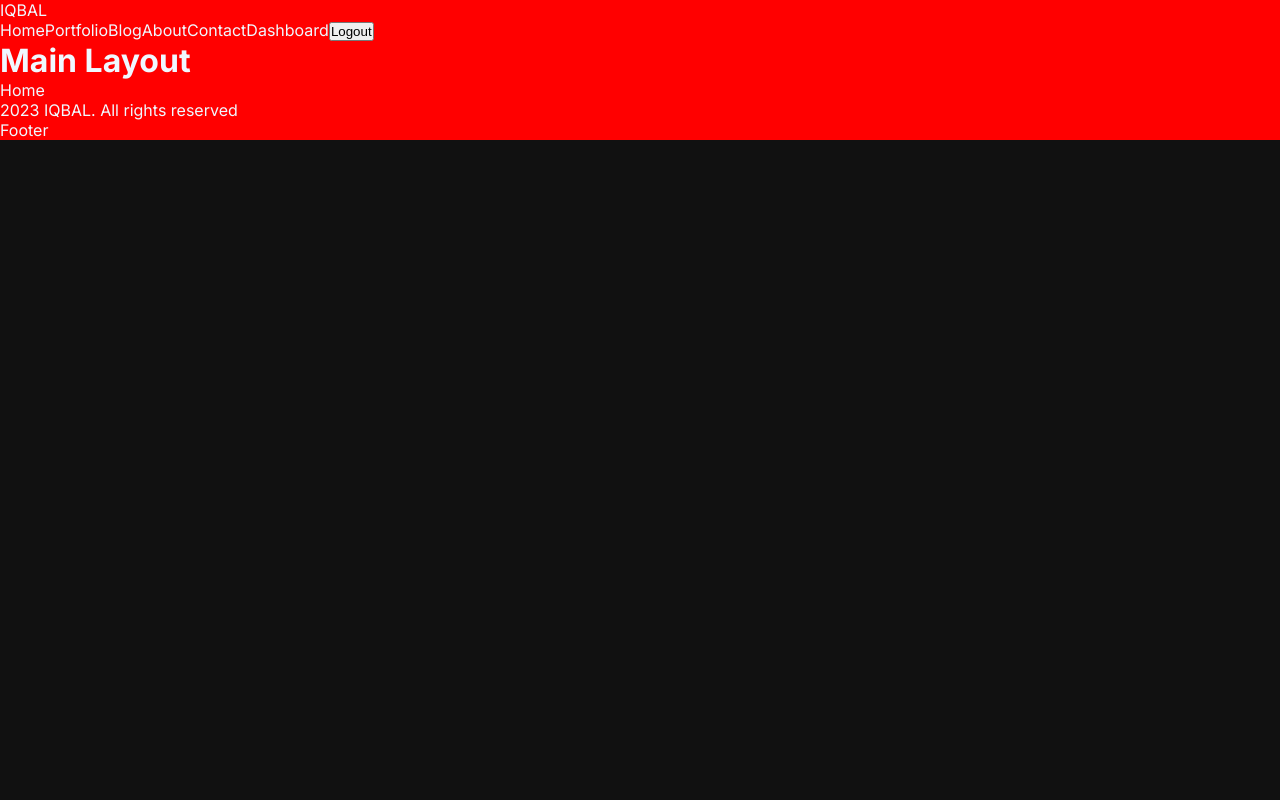
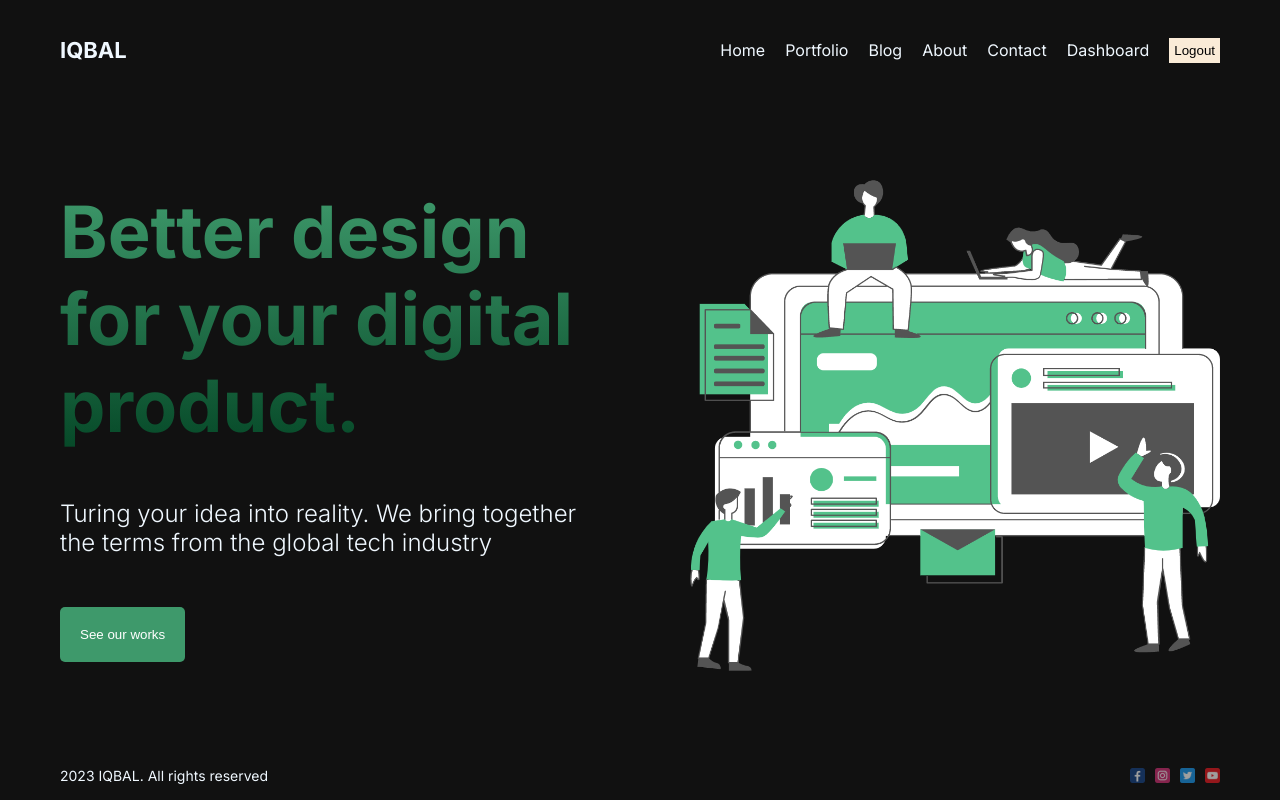
Before and after one commit to JsIqbal/next-portfolio-v2, a Next.js app: page / in a window 1280 px wide. Built offline with nearby package versions, Linux system fonts and the light colour scheme.

Commit message:
Complete HomePage

```diff
--- a/next.config.js
+++ b/next.config.js
@@ -1,4 +1,8 @@
 /** @type {import('next').NextConfig} */
-const nextConfig = {}
+const nextConfig = {
+    images: {
+        domains: ["images.pexels.com"],
+    },
+};
 
-module.exports = nextConfig
+module.exports = nextConfig;
--- a/src/app/globals.css
+++ b/src/app/globals.css
@@ -18,5 +18,11 @@ a {
 }
 
 .container {
-    background-color: red;
+    max-width: 1366px;
+    min-height: 100vh;
+    margin: 0 auto;
+    padding: 0 60px;
+    display: flex;
+    flex-direction: column;
+    justify-content: space-between;
 }
--- a/src/app/layout.js
+++ b/src/app/layout.js
@@ -16,7 +16,6 @@ export default function RootLayout({ children }) {
             <body className={inter.className}>
                 <div className="container">
                     <Navbar />
-                    <h1>Main Layout</h1>
                     {children}
                     <Footer />
                 </div>
--- a/src/app/page.jsx
+++ b/src/app/page.jsx
@@ -1,6 +1,23 @@
 import Image from "next/image";
 import styles from "./page.module.css";
+import Hero from "public/hero.png";
 
 export default function Home() {
-    return <div>Home</div>;
+    return (
+        <div className={styles.container}>
+            <div className={styles.item}>
+                <h1 className={styles.title}>
+                    Better design for your digital product.
+                </h1>
+                <p className={styles.desc}>
+                    Turing your idea into reality. We bring together the terms
+                    from the global tech industry
+                </p>
+                <button className={styles.button}>See our works</button>
+            </div>
+            <div className={styles.item}>
+                <Image src={Hero} className={styles.img} />
+            </div>
+        </div>
+    );
 }
--- a/src/app/page.module.css
+++ b/src/app/page.module.css
@@ -1,229 +1,40 @@
-.main {
-  display: flex;
-  flex-direction: column;
-  justify-content: space-between;
-  align-items: center;
-  padding: 6rem;
-  min-height: 100vh;
+.container {
+    display: flex;
+    align-items: center;
+    gap: 100px;
 }
 
-.description {
-  display: inherit;
-  justify-content: inherit;
-  align-items: inherit;
-  font-size: 0.85rem;
-  max-width: var(--max-width);
-  width: 100%;
-  z-index: 2;
-  font-family: var(--font-mono);
+.item {
+    flex: 1;
+    display: flex;
+    flex-direction: column;
+    gap: 50px;
 }
 
-.description a {
-  display: flex;
-  justify-content: center;
-  align-items: center;
-  gap: 0.5rem;
+.title {
+    font-size: 72px;
+    background: linear-gradient(to bottom, #3e996b, #064928);
+    -webkit-background-clip: text;
+    -webkit-text-fill-color: transparent;
 }
 
-.description p {
-  position: relative;
-  margin: 0;
-  padding: 1rem;
-  background-color: rgba(var(--callout-rgb), 0.5);
-  border: 1px solid rgba(var(--callout-border-rgb), 0.3);
-  border-radius: var(--border-radius);
+.img {
+    width: 100%;
+    height: 500px;
+    object-fit: cover;
 }
 
-.code {
-  font-weight: 700;
-  font-family: var(--font-mono);
+.desc {
+    font-size: 24px;
+    font-weight: 300;
 }
 
-.grid {
-  display: grid;
-  grid-template-columns: repeat(4, minmax(25%, auto));
-  width: var(--max-width);
-  max-width: 100%;
+.button {
+    padding: 20px;
+    cursor: pointer;
+    background-color: #3e996b;
+    border: none;
+    border-radius: 5px;
+    width: max-content;
+    color: white;
 }
-
-.card {
-  padding: 1rem 1.2rem;
-  border-radius: var(--border-radius);
-  background: rgba(var(--card-rgb), 0);
-  border: 1px solid rgba(var(--card-border-rgb), 0);
-  transition: background 200ms, border 200ms;
-}
-
-.card span {
-  display: inline-block;
-  transition: transform 200ms;
-}
-
-.card h2 {
-  font-weight: 600;
-  margin-bottom: 0.7rem;
-}
-
-.card p {
-  margin: 0;
-  opacity: 0.6;
-  font-size: 0.9rem;
-  line-height: 1.5;
-  max-width: 30ch;
-}
-
-.center {
-  display: flex;
-  justify-content: center;
-  align-items: center;
-  position: relative;
-  padding: 4rem 0;
-}
-
-.center::before {
-  background: var(--secondary-glow);
-  border-radius: 50%;
-  width: 480px;
-  height: 360px;
-  margin-left: -400px;
-}
-
-.center::after {
-  background: var(--primary-glow);
-  width: 240px;
-  height: 180px;
-  z-index: -1;
-}
-
-.center::before,
-.center::after {
-  content: '';
-  left: 50%;
-  position: absolute;
-  filter: blur(45px);
-  transform: translateZ(0);
-}
-
-.logo {
-  position: relative;
-}
-/* Enable hover only on non-touch devices */
-@media (hover: hover) and (pointer: fine) {
-  .card:hover {
-    background: rgba(var(--card-rgb), 0.1);
-    border: 1px solid rgba(var(--card-border-rgb), 0.15);
-  }
-
-  .card:hover span {
-    transform: translateX(4px);
-  }
-}
-
-@media (prefers-reduced-motion) {
-  .card:hover span {
-    transform: none;
-  }
-}
-
-/* Mobile */
-@media (max-width: 700px) {
-  .content {
-    padding: 4rem;
-  }
-
-  .grid {
-    grid-template-columns: 1fr;
-    margin-bottom: 120px;
-    max-width: 320px;
-    text-align: center;
-  }
-
-  .card {
-    padding: 1rem 2.5rem;
-  }
-
-  .card h2 {
-    margin-bottom: 0.5rem;
-  }
-
-  .center {
-    padding: 8rem 0 6rem;
-  }
-
-  .center::before {
-    transform: none;
-    height: 300px;
-  }
-
-  .description {
-    font-size: 0.8rem;
-  }
-
-  .description a {
-    padding: 1rem;
-  }
-
-  .description p,
-  .description div {
-    display: flex;
-    justify-content: center;
-    position: fixed;
-    width: 100%;
-  }
-
-  .description p {
-    align-items: center;
-    inset: 0 0 auto;
-    padding: 2rem 1rem 1.4rem;
-    border-radius: 0;
-    border: none;
-    border-bottom: 1px solid rgba(var(--callout-border-rgb), 0.25);
-    background: linear-gradient(
-      to bottom,
-      rgba(var(--background-start-rgb), 1),
-      rgba(var(--callout-rgb), 0.5)
-    );
-    background-clip: padding-box;
-    backdrop-filter: blur(24px);
-  }
-
-  .description div {
-    align-items: flex-end;
-    pointer-events: none;
-    inset: auto 0 0;
-    padding: 2rem;
-    height: 200px;
-    background: linear-gradient(
-      to bottom,
-      transparent 0%,
-      rgb(var(--background-end-rgb)) 40%
-    );
-    z-index: 1;
-  }
-}
-
-/* Tablet and Smaller Desktop */
-@media (min-width: 701px) and (max-width: 1120px) {
-  .grid {
-    grid-template-columns: repeat(2, 50%);
-  }
-}
-
-@media (prefers-color-scheme: dark) {
-  .vercelLogo {
-    filter: invert(1);
-  }
-
-  .logo {
-    filter: invert(1) drop-shadow(0 0 0.3rem #ffffff70);
-  }
-}
-
-@keyframes rotate {
-  from {
-    transform: rotate(360deg);
-  }
-  to {
-    transform: rotate(0deg);
-  }
-}
--- a/src/components/footer/footer.jsx
+++ b/src/components/footer/footer.jsx
@@ -1,9 +1,44 @@
+import Image from "next/image";
+import style from "./footer.module.css";
+
 const Footer = () => {
     return (
-        <>
+        <div className={style.container}>
             <div>2023 IQBAL. All rights reserved</div>
-            <div>Footer</div>
-        </>
+            <div>
+                <div className={style.social}>
+                    {" "}
+                    <Image
+                        src="/1.png"
+                        className={style.icon}
+                        width={15}
+                        height={15}
+                        alt="IQBAL"
+                    />
+                    <Image
+                        src="/2.png"
+                        className={style.icon}
+                        width={15}
+                        height={15}
+                        alt="IQBAL"
+                    />
+                    <Image
+                        src="/3.png"
+                        className={style.icon}
+                        width={15}
+                        height={15}
+                        alt="IQBAL"
+                    />
+                    <Image
+                        src="/4.png"
+                        className={style.icon}
+                        width={15}
+                        height={15}
+                        alt="IQBAL"
+                    />
+                </div>
+            </div>
+        </div>
     );
 };
 
--- /dev/null
+++ b/src/components/footer/footer.module.css
@@ -0,0 +1,18 @@
+.container {
+    height: 50px;
+    display: flex;
+    font-size: 14px;
+    align-items: center;
+    justify-content: space-between;
+}
+
+.social {
+    display: flex;
+    align-items: center;
+    gap: 10px;
+}
+
+.icon {
+    opacity: 0.6;
+    cursor: pointer;
+}
--- a/src/components/navbar/navbar.jsx
+++ b/src/components/navbar/navbar.jsx
@@ -1,5 +1,6 @@
 "use client";
 
+import style from "./navbar.module.css";
 import Link from "next/link";
 
 const links = [
@@ -37,15 +38,18 @@ const links = [
 
 const Navbar = () => {
     return (
-        <div>
-            <Link href="/">IQBAL</Link>
-            <div>
+        <div className={style.container}>
+            <Link className={style.logo} href="/">
+                IQBAL
+            </Link>
+            <div className={style.links}>
                 {links.map((link, i) => (
-                    <Link key={link.id} href={link.url}>
+                    <Link className={style.link} key={link.id} href={link.url}>
                         {link.title}
                     </Link>
                 ))}
                 <button
+                    className={style.logout}
                     onClick={() => {
                         console.log("Logged Out");
                     }}
--- /dev/null
+++ b/src/components/navbar/navbar.module.css
@@ -0,0 +1,23 @@
+.container {
+    height: 100px;
+    display: flex;
+    justify-content: space-between;
+    align-items: center;
+}
+
+.logo {
+    font-weight: bold;
+    font-size: 22px;
+}
+
+.links {
+    display: flex;
+    align-items: center;
+    gap: 20px;
+}
+
+.logout {
+    padding: 5px;
+    border: none;
+    background-color: antiquewhite;
+}
```
Also changed, not shown: 1 other file (tests, documents, lock files or other folders).
